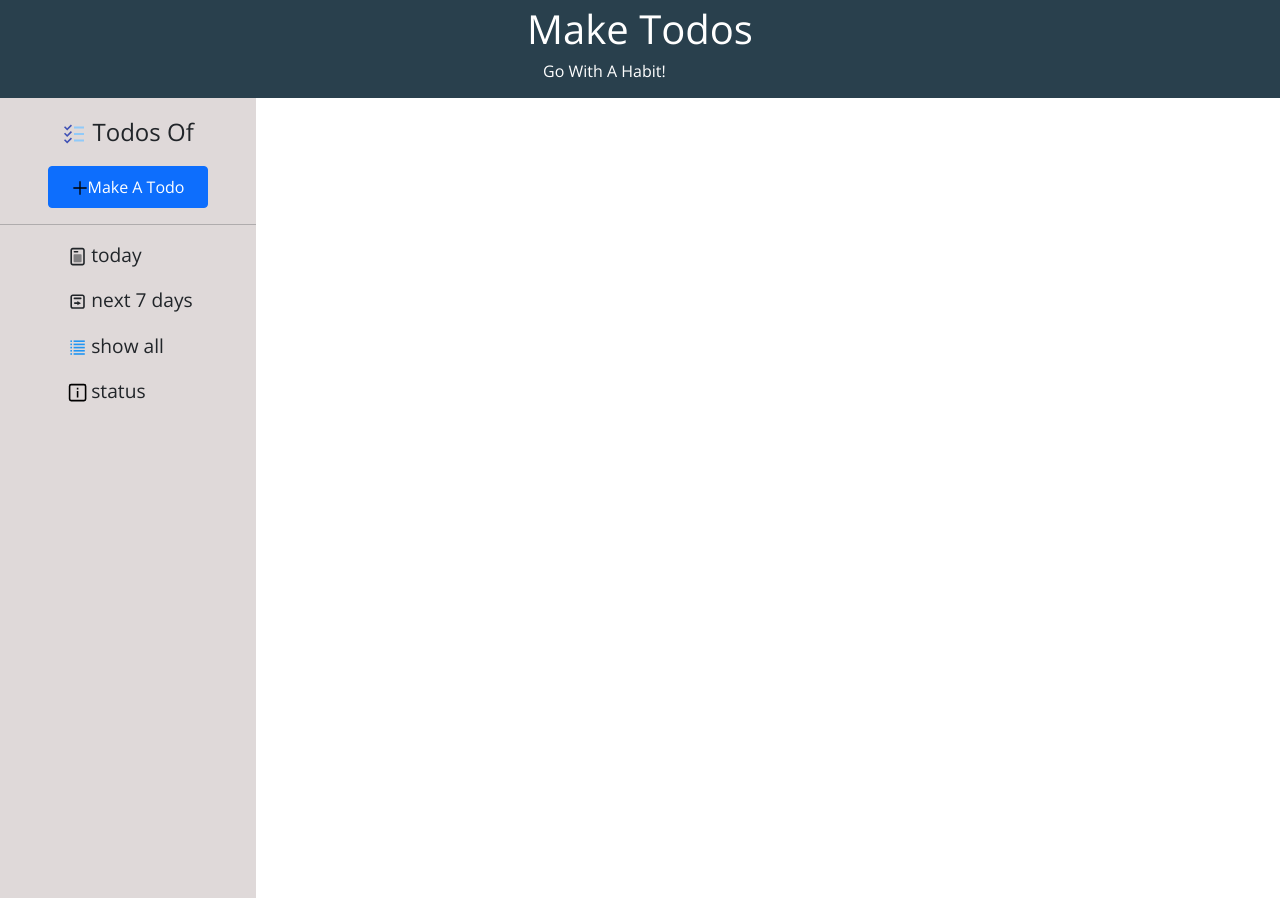
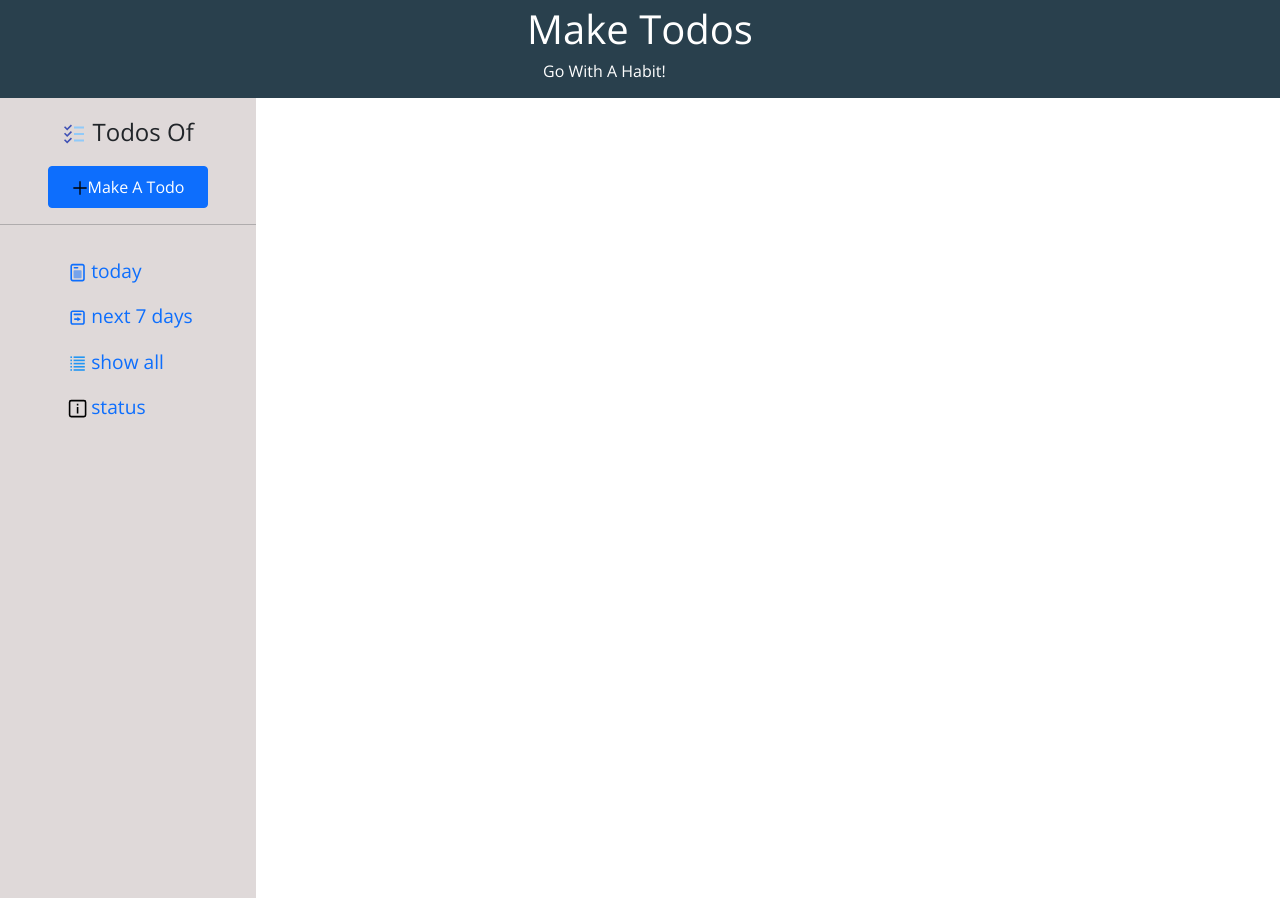
Before and after one commit to Protik111/make-todos, a React (Create React App) app: page / in a window 1280 px wide. Built offline with nearby package versions, Linux system fonts and the light colour scheme.

Commit message:
render functionality added

```diff
--- a/src/assets/css/global.css
+++ b/src/assets/css/global.css
@@ -69,6 +69,13 @@ body{
 .todosOf__item{
     font-size: 1.2rem;
 }
+.todosOf__item a {
+    text-decoration: none;
+}
+.todosOf__items{
+    display: inline-block;
+    padding-top: 1rem;
+}
 /* sidebar end */
 
 /* modal start */
@@ -136,3 +143,18 @@ body{
     right: 10px;
 }
 /* modal end */
+
+/* Todos List Start */
+.TodosList{
+    background-color: var(--sidebar);
+    height: 100%;
+    width: 30vw;
+    border-radius: 5px;
+    border: 1px solid gray;
+}
+.todoBox{
+    position: absolute;
+    top: 10rem;
+    left: 20rem;
+}
+/* Todos List End */
--- /dev/null
+++ b/src/components/Main/AllTodos/AllTodos.js
@@ -0,0 +1,19 @@
+import React from 'react';
+
+const AllTodos = ({ todos }) => {
+    // const {names} = props.todos;
+    // console.log('alltodos', names);
+    console.log('alll', todos);
+    return (
+        <div className="AllTodos TodosList p-4">
+            <div className="text-center">
+                <h3>Your Todos List :</h3>
+            </div>
+            {
+                todos.map(todo => <li>{todo.names}</li>)
+            }
+        </div>
+    );
+};
+
+export default AllTodos;
--- /dev/null
+++ b/src/components/Main/NextSeven/NextSeven.js
@@ -0,0 +1,13 @@
+import React from 'react';
+
+const NextSeven = () => {
+    return (
+        <div className="NextSeven TodosList p-4">
+            <div className="text-center">
+                <h3>Next Seven Days List :</h3>
+            </div>
+        </div>
+    );
+};
+
+export default NextSeven;
--- a/src/components/Main/Sidebar/Sidebar.js
+++ b/src/components/Main/Sidebar/Sidebar.js
@@ -9,6 +9,10 @@ import Modal from '../Modal/Modal';
 import DatePicker from "react-datepicker";
 import "react-datepicker/dist/react-datepicker.css";
 import TimePicker from 'react-time-picker';
+import AllTodos from '../AllTodos/AllTodos';
+import NextSeven from '../NextSeven/NextSeven';
+import Today from '../Today/Today';
+import Status from '../Status/Status';
 // import { TimePicker } from 'antd';
 
 // import { MuiPickersUtilsProvider, DatePicker, TimePicker } from '@material-ui/pickers';
@@ -16,15 +20,34 @@ import TimePicker from 'react-time-picker';
 
 const Sidebar = () => {
     const [showModal, setShowModal] = useState(false);
+    const [todos, setTodos] = useState([]);
     const [name, setName] = useState('');
     const [date, setDate] = useState(new Date());
     const [time, setTime] = useState(null);
+    const [all, setAll] = useState('');
+    // const [next7, setNext7] = useState(false);
+    const [err, setErr] = useState('');
 
-    console.log(name, date, time);
+    // console.log(name, date, time);
 
     const handleSubmit = (e) => {
-        console.log('clicked', e);
+        e.preventDefault();
+        if (time && name) {
+            setTodos([...todos, {
+                names: name,
+                dates: date,
+                times: time
+            }])
+            setErr('');
+            setName('');
+            setTime(null);
+            setShowModal(false)
+        } else {
+            setErr('PLease Provide Name and Time');
+        }
     }
+    console.log('todos', todos);
+
     return (
         <div className="Sidebar">
             <div className="sidebar-box">
@@ -35,18 +58,39 @@ const Sidebar = () => {
                 </div>
                 <hr />
                 <div className="todosOf__item offset-md-3">
-                    <p className="todosOf__item--today"><CgToday className="m-1"></CgToday>today</p>
-                    <p className="todosOf__item--next"><CgCalendarNext className="m-1"></CgCalendarNext>next 7 days</p>
-                    <p className="todosOf__item--all"><FcList className="m-1"></FcList>show all</p>
-                    <p className="todosOf__item--status"><GrStatusInfo className="m-1"></GrStatusInfo>status</p>
-                    {/* <p>{time}</p> */}
+                    <a href="" onClick={(e) => {
+                        setAll('today');
+                        e.preventDefault();
+                    }} className="todosOf__items todosOf__item--today"><CgToday className="m-1"></CgToday>today</a>
+                    <br />
+                    <a href="" onClick={(e) => {
+                        setAll('next7');
+                        e.preventDefault();
+                    }} className="todosOf__items todosOf__item--next"><CgCalendarNext className="m-1"></CgCalendarNext>next 7 days</a>
+                    <br />
+                    <a href="" onClick={(e) => {
+                        setAll('all');
+                        e.preventDefault();
+                    }} className="todosOf__items todosOf__item--all"><FcList className="m-1"></FcList>show all
+                    </a>
+                    <br />
+                    <a href="" onClick={(e) => {
+                        setAll('status');
+                        e.preventDefault();
+                    }} className="todosOf__items todosOf__item--status"><GrStatusInfo className="m-1"></GrStatusInfo>status</a>
+                </div>
+                <div className="todoBox">
+                    {all === 'all' && <AllTodos todos={todos}></AllTodos>}
+                    {all === 'next7' && <NextSeven></NextSeven>}
+                    {all === 'today' && <Today></Today>}
+                    {all === 'status' && <Status></Status>}
                 </div>
                 <Modal showModal={showModal} setShowModal={setShowModal}>
                     <div className="modalBox mt-4">
                         <div className="text-center">
                             <h3>Add A New Todo</h3>
                         </div>
-                        <form action="" className="mt-4" onSubmit={handleSubmit}>
+                        <form className="mt-4" onSubmit={handleSubmit}>
                             <div className="text-center">
                                 <input className="todoName" type="text" name="name" value={name} onChange={e => setName(e.target.value)} placeholder="Enter Todo Name" />
                             </div>
@@ -70,19 +114,20 @@ const Sidebar = () => {
                                         format="h:m: a"
                                         hourPlaceholder="hh"
                                         minutePlaceholder="mm"
-                                        // required={true}
                                         clearIcon=""
                                         className="date"
                                     />
                                 </div>
                             </div>
-                            <div className="text-center mt-2">
-                                {/* <button type="button" className="btn btn-primary add-btn p-2"><GrAdd className="addTodo"></GrAdd>Add To Your List</button> */}
-                                <input type="button" className="btn btn-primary add-btn p-2" value="Add to" />
+                            <div className="text-center">
+                                <input type="submit" value="Add A Todo" class="btn btn-primary add-btn p-2" />
                             </div>
                         </form>
+                        <div className="text-center mt-2">
+                            <p style={{color: 'red'}}>{err}</p>
+                        </div>
                         {/* <p>{time}</p> */}
-                        <a onClick={() => setShowModal(false)}><MdCancel className="cancelIcon"></MdCancel></a>
+                        <a href="#" onClick={() => setShowModal(false)}><MdCancel className="cancelIcon"></MdCancel></a>
                     </div>
                 </Modal>
             </div>
--- /dev/null
+++ b/src/components/Main/Status/Status.js
@@ -0,0 +1,13 @@
+import React from 'react';
+
+const Status = () => {
+    return (
+        <div className="Status TodosList p-4">
+            <div className="text-center">
+                <h3>Todos Status :</h3>
+            </div>
+        </div>
+    );
+};
+
+export default Status;
--- /dev/null
+++ b/src/components/Main/Today/Today.js
@@ -0,0 +1,13 @@
+import React from 'react';
+
+const Today = () => {
+    return (
+        <div className="Today TodosList p-4">
+            <div className="text-center">
+                <h3>Today's List :</h3>
+            </div>
+        </div>
+    );
+};
+
+export default Today;
```
